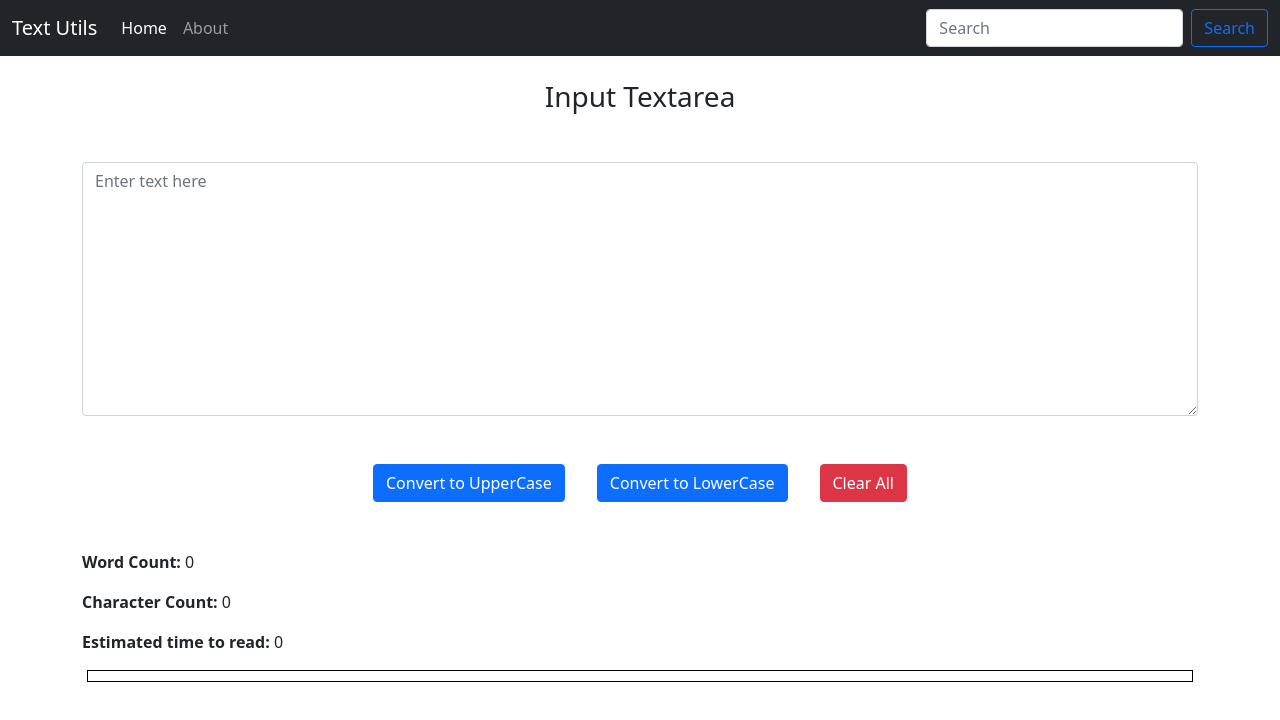
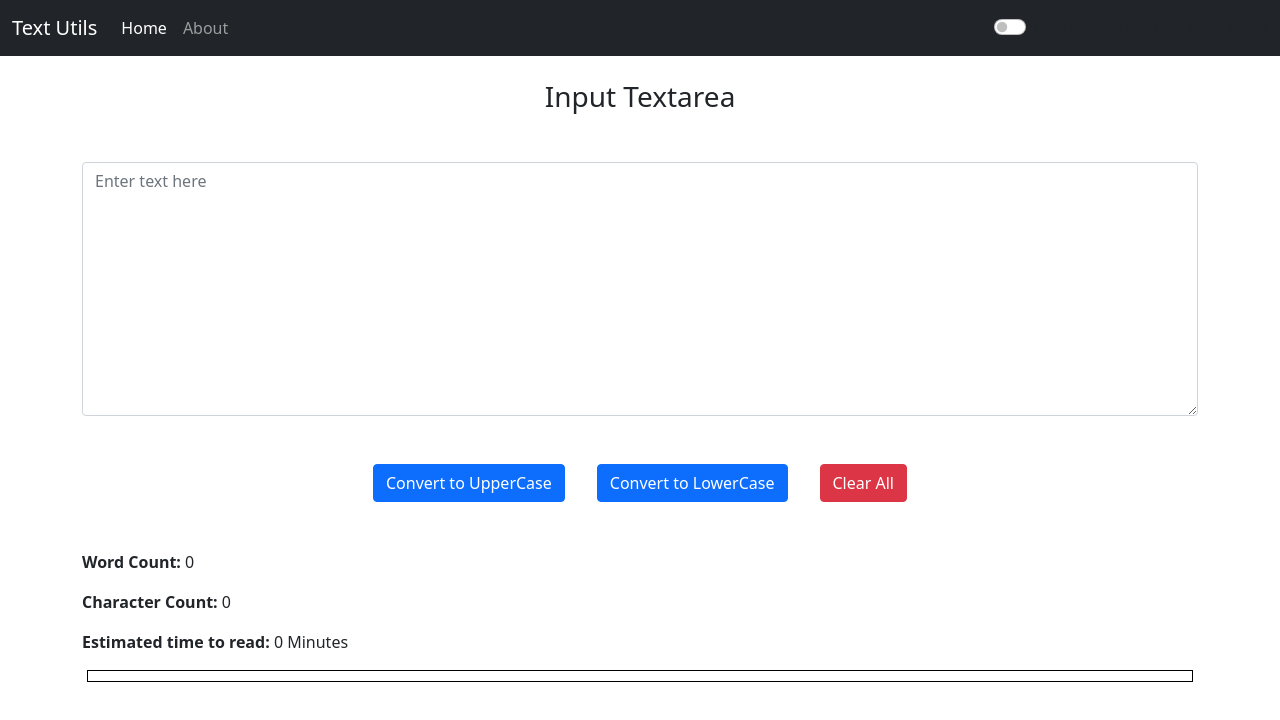
Before and after one commit to PranavTrip/TextUtils, a React (Create React App) app: page / in a window 1280 px wide. Shown: the top 720 px of the page. Built offline with nearby package versions, Linux system fonts and the light colour scheme.

Commit message:
Estimated Time to read

```diff
--- a/src/components/Navbar.jsx
+++ b/src/components/Navbar.jsx
@@ -1,4 +1,4 @@
-import react from 'react';
+import react from "react";
 export default function Navbar(props) {
   return (
     <>
@@ -30,9 +30,8 @@ export default function Navbar(props) {
                   {props.aboutText}
                 </a>
               </li>
-
             </ul>
-            <form className="d-flex">
+            {/* <form className="d-flex">
               <input
                 className="form-control me-2"
                 type="search"
@@ -42,7 +41,19 @@ export default function Navbar(props) {
               <button className="btn btn-outline-primary" type="submit">
                 Search
               </button>
-            </form>
+            </form> */}
+            <div className="form-check form-switch">
+              <input
+                className="form-check-input"
+                type="checkbox"
+                role="switch"
+                id="flexSwitchCheckChecked"
+
+              />
+              <label className="form-check-label" htmlFor="flexSwitchCheckChecked">
+                Checked switch checkbox input
+              </label>
+            </div>
           </div>
         </div>
       </nav>
--- a/src/components/TextBox.jsx
+++ b/src/components/TextBox.jsx
@@ -25,6 +25,7 @@ export default function TextBox(props) {
           placeholder="Enter text here"
           value={text}
           onChange={(e) => setText(e.target.value)}
+          required
         ></textarea>
       </div>
       <div className="my-5 container text-center">
@@ -37,7 +38,7 @@ export default function TextBox(props) {
       <div className="container">
           <p><b>Word Count: </b>{text.length==0?0:text.split(" ").length}</p>
           <p><b>Character Count: </b>{text.length}</p>
-          <p><b>Estimated time to read: </b>{0.008*text.length}</p>
+          <p><b>Estimated time to read: </b>{text.length>0?0.008*text.split(" ").length:0} Minutes</p>
           <p id="textToRead">{text}</p>
       </div>
 
```
